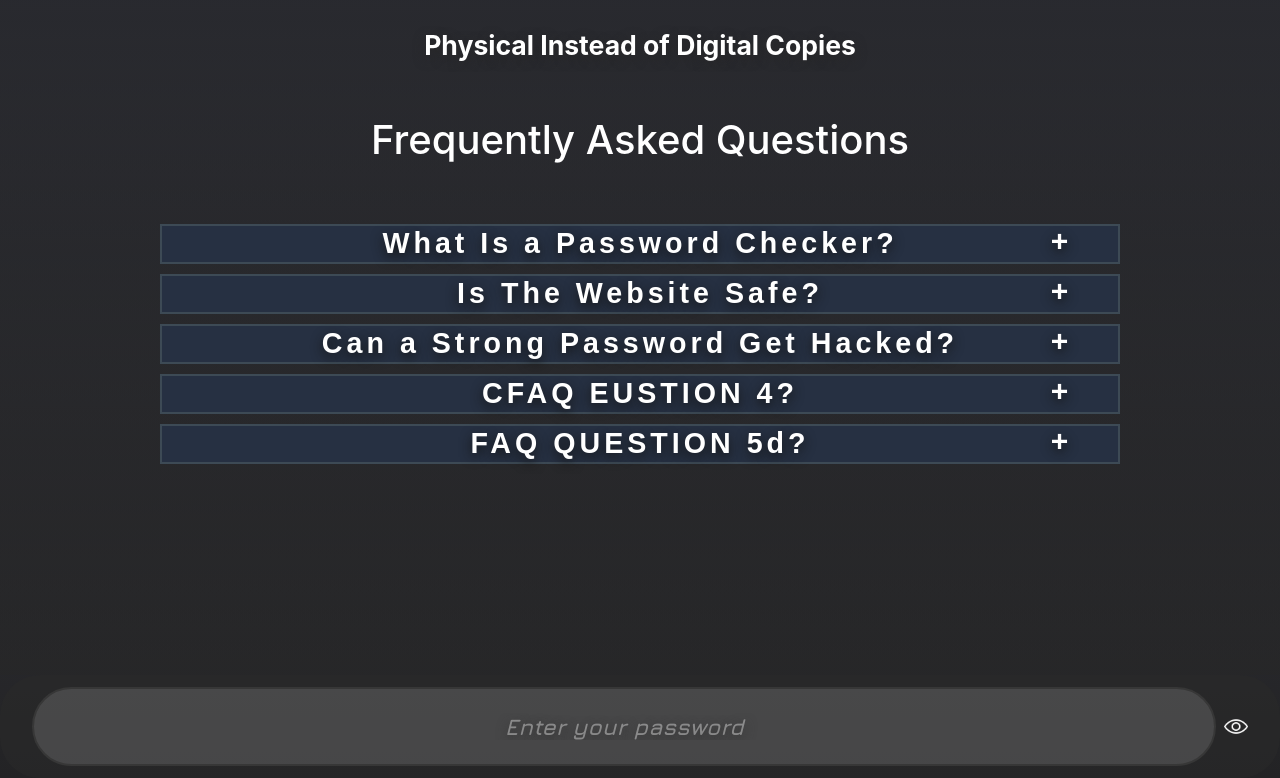
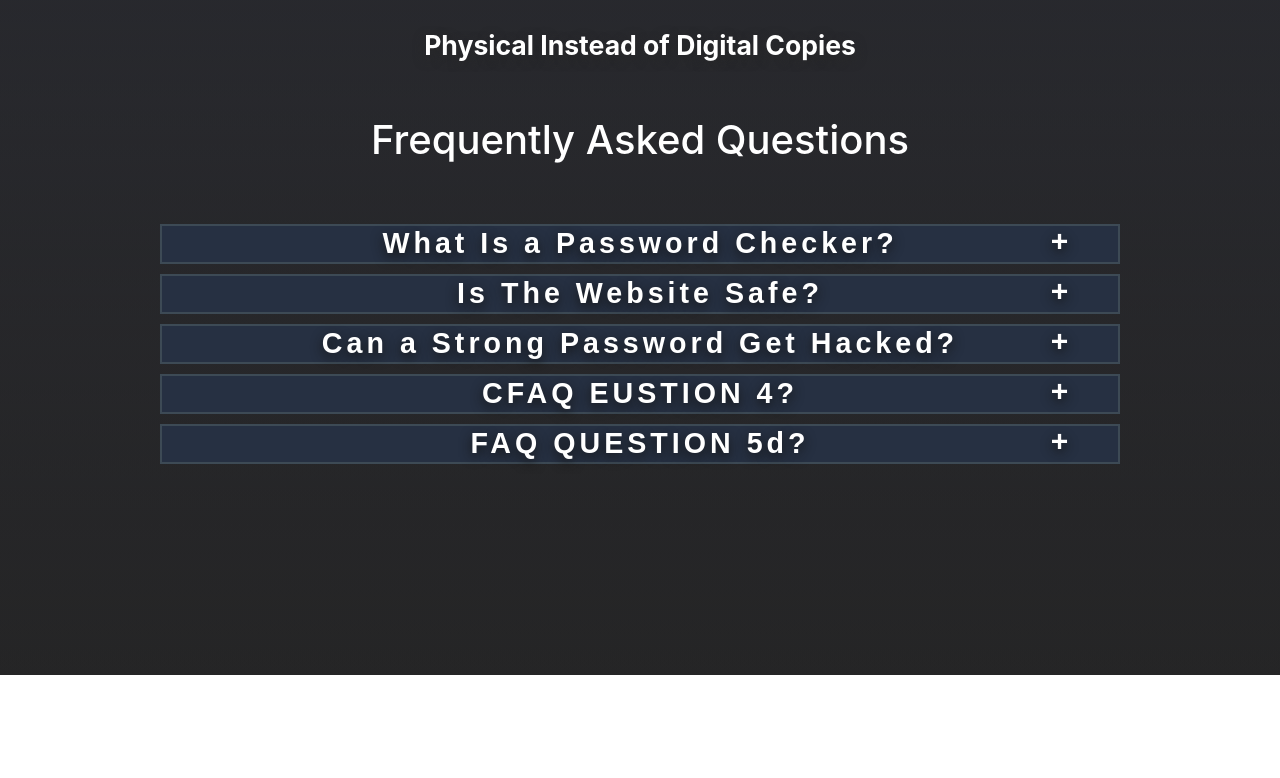
Before and after one commit to Obedozah/SudoSecure, a React (Create React App) app in the folder frontend/: page / in a window 1280 px wide. Shown: the part 1270-2048 px from the top of the page. After the commit the page ends 1945 px from the top, so only its background shows below. Built offline with nearby package versions, Linux system fonts and the light colour scheme.

Commit message:
Fixed useless input box at the bottom

```diff
--- a/frontend/src/components/App.jsx
+++ b/frontend/src/components/App.jsx
@@ -1,7 +1,6 @@
 import Header from "./HeaderFooter/Header";
-import React, { useState } from "react";
+import { useState } from "react";
 import FAQ from "./HeaderFooter/FAQ";
-import Input from "./PasswordSection/InputSection/Input";
 import PasswordSection from "./PasswordSection/PasswordSection";
 import "./App.css";
 
@@ -21,8 +20,6 @@ function App() {
         />
         <FAQ />
       </main>
-
-      <Input setServerdata={setServerdata} />
     </div>
   );
 }
```
